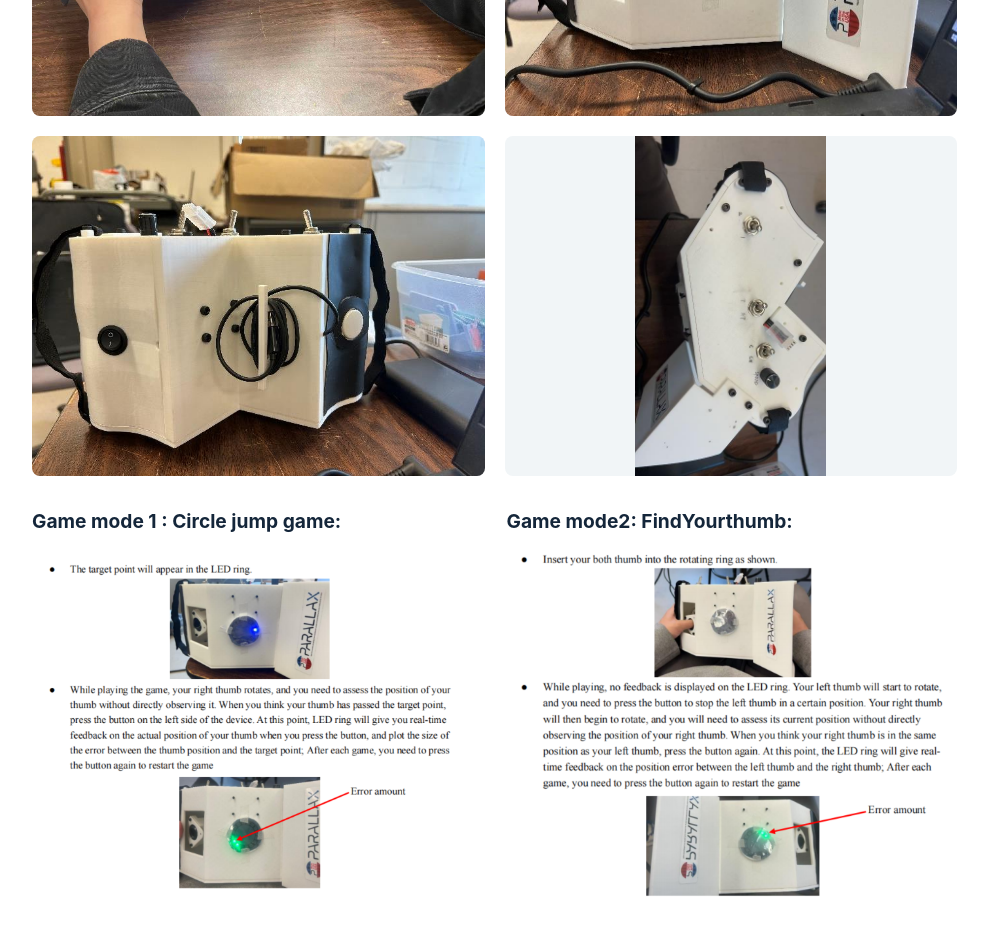
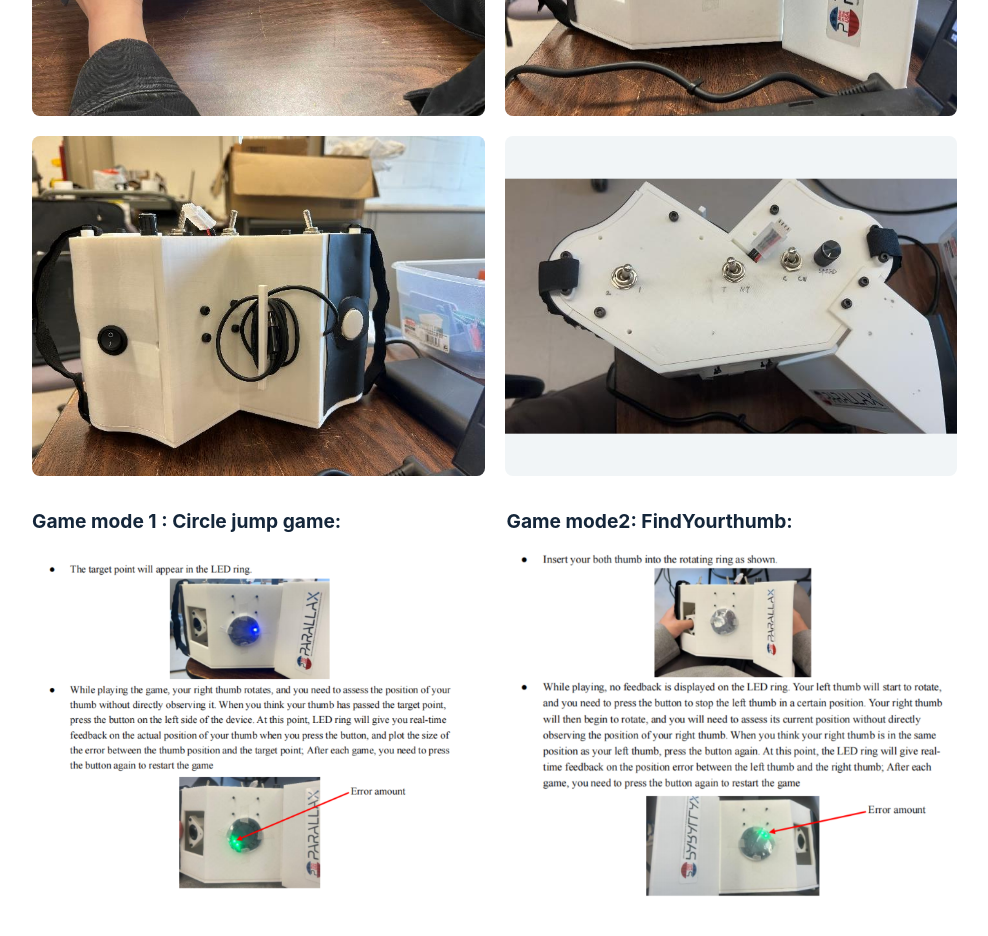
Before and after one commit to guanlinq/guanlinq.github.io, a plain HTML site: page thumb-rehabilitation.html in a window 1280 px wide. Shown: the part 960-1896 px from the top of the page, without its empty margins (273-1261 px from the left). Drawn offline with Linux system fonts and the light colour scheme.

Commit message:
Show fourth rehabilitation photo horizontally

```diff
--- a/thumb-rehabilitation.html
+++ b/thumb-rehabilitation.html
@@ -33,7 +33,7 @@
             <a href="thumb-device-in-use.jpg" target="_blank" rel="noopener"><img src="thumb-device-in-use.jpg" alt="Thumb rehabilitation device being used" loading="lazy" style="display: block; width: 100%; height: auto; aspect-ratio: 4 / 3; object-fit: contain; background: #f1f5f7; border-radius: 8px;"></a>
             <a href="thumb-device-front.png" target="_blank" rel="noopener"><img src="thumb-device-front.png" alt="Front view of the portable thumb rehabilitation device" loading="lazy" style="display: block; width: 100%; height: auto; aspect-ratio: 4 / 3; object-fit: contain; background: #f1f5f7; border-radius: 8px;"></a>
             <a href="thumb-device-rear.png" target="_blank" rel="noopener"><img src="thumb-device-rear.png" alt="Rear view of the portable thumb rehabilitation device" loading="lazy" style="display: block; width: 100%; height: auto; aspect-ratio: 4 / 3; object-fit: contain; background: #f1f5f7; border-radius: 8px;"></a>
-            <a href="thumb-device-top.png" target="_blank" rel="noopener"><img src="thumb-device-top.png" alt="Top controls of the portable thumb rehabilitation device" loading="lazy" style="display: block; width: 100%; height: auto; aspect-ratio: 4 / 3; object-fit: contain; background: #f1f5f7; border-radius: 8px;"></a>
+            <a href="thumb-device-top.png" target="_blank" rel="noopener" style="display: block; position: relative; aspect-ratio: 4 / 3; overflow: hidden; background: #f1f5f7; border-radius: 8px;"><img src="thumb-device-top.png" alt="Top controls of the portable thumb rehabilitation device, shown horizontally" loading="lazy" style="display: block; position: absolute; left: 50%; top: 50%; width: 75%; height: 133.333333%; max-width: none; object-fit: contain; transform: translate(-50%, -50%) rotate(-90deg);"></a>
           </div>
 
           <div style="display: grid; grid-template-columns: repeat(2, minmax(0, 1fr)); gap: 24px; margin-top: 32px; align-items: start;">
```
